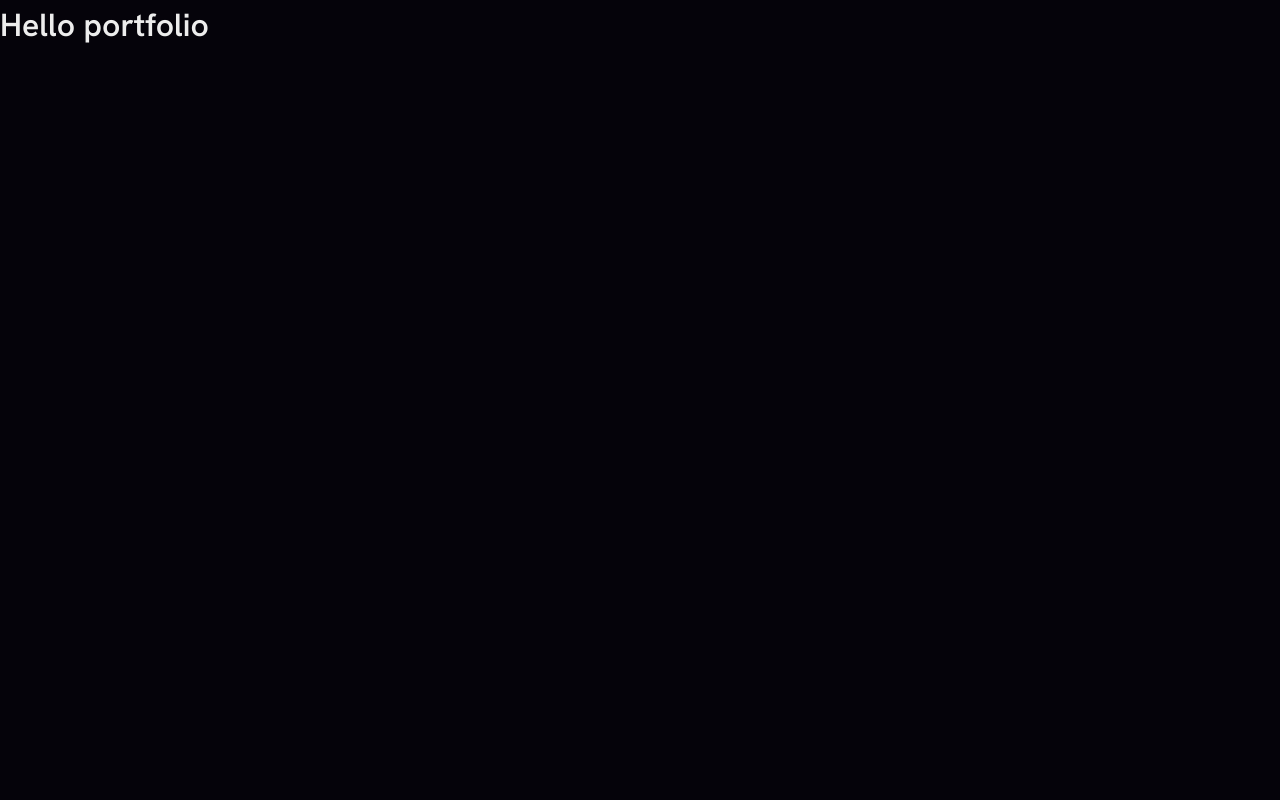
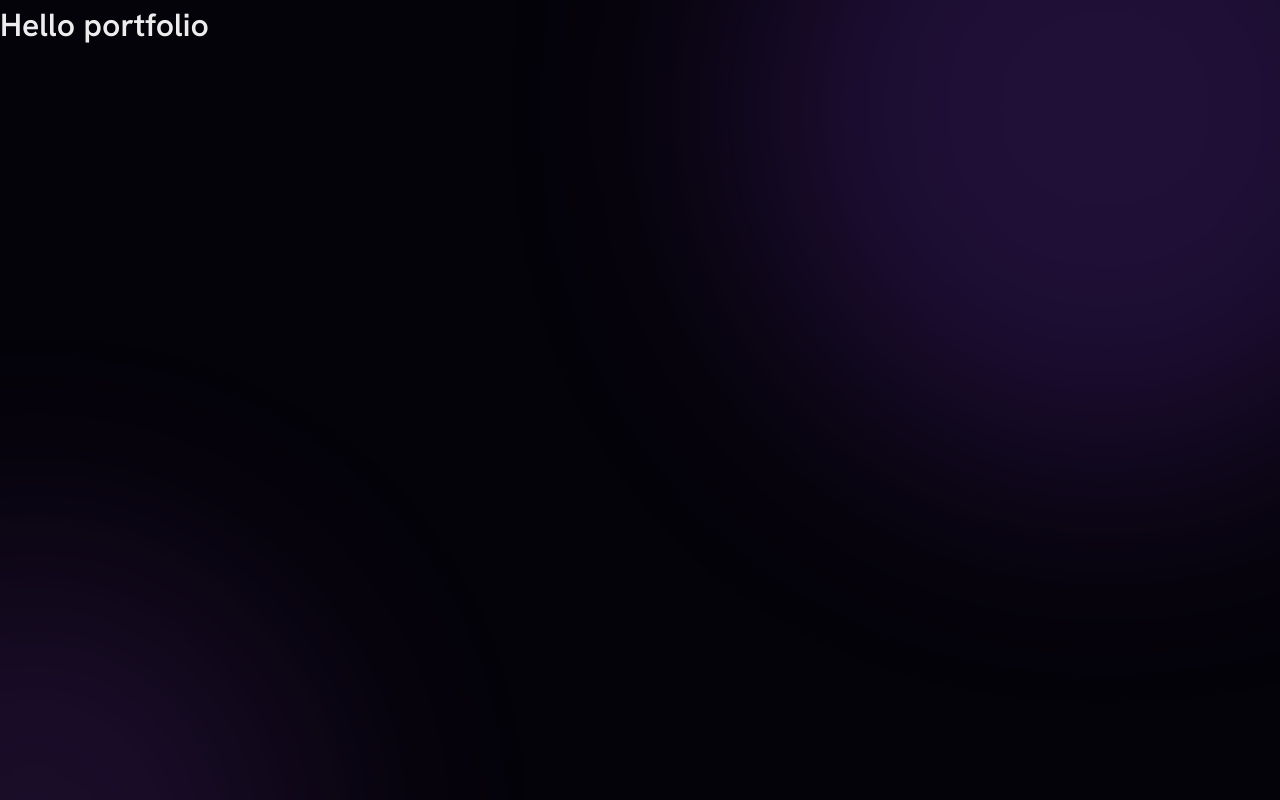
Before and after one commit to arianneevasco/Portfolio, a React (Vite) app: page / in a window 1280 px wide. Built offline with nearby package versions, Linux system fonts and the light colour scheme.

Commit message:
Add Background component and implement animated background blobs

```diff
--- a/src/App.jsx
+++ b/src/App.jsx
@@ -1,3 +1,10 @@
+import Background from "./components/Background";
+
 export default function App() {
-  return <h1>Hello portfolio</h1>;
+  return (
+    <>
+      <Background />
+      <h1>Hello portfolio</h1>
+    </>
+  );
 }
--- /dev/null
+++ b/src/components/Background.jsx
@@ -0,0 +1,8 @@
+export default function Background() {
+  return (
+    <div className="bg" aria-hidden="true">
+      <span className="bg__blob bg__blob--a" />
+      <span className="bg__blob bg__blob--b" />
+    </div>
+  );
+}
--- a/src/index.css
+++ b/src/index.css
@@ -22,3 +22,27 @@ body {
   font: 400 1rem/1.6 var(--sans);
 }
 a { color: inherit; text-decoration: none; }
+
+.bg { position: fixed; inset: 0; z-index: -1; overflow: hidden; }
+
+.bg__blob { position: absolute; border-radius: 50%; filter: blur(110px); }
+
+.bg__blob--a {
+  width: 55vmax; height: 55vmax;
+  background: var(--purple-900);
+  opacity: 0.55;
+  top: -20vmax; right: -15vmax;
+  animation: drift 26s ease-in-out infinite alternate;
+}
+
+.bg__blob--b {
+  width: 40vmax; height: 40vmax;
+  background: var(--purple-600);
+  opacity: 0.22;
+  bottom: -18vmax; left: -12vmax;
+  animation: drift 32s ease-in-out infinite alternate-reverse;
+}
+
+@keyframes drift {
+  to { transform: translate3d(-6vmax, 5vmax, 0) scale(1.1); }
+}
```
